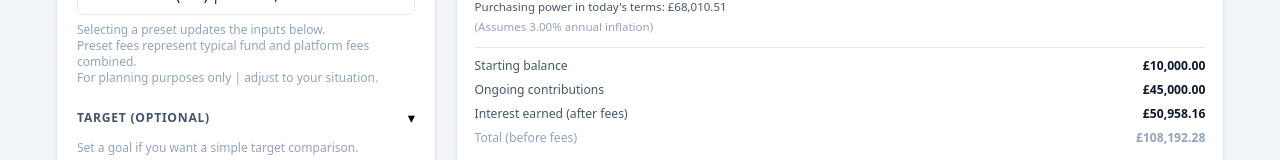
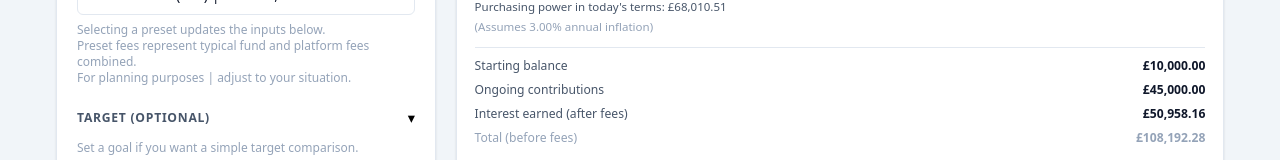
Before and after one commit to HenryBerkin/compound-toolkit, a React (Vite) app: page / in a window 1280 px wide. Shown: the part 322-482 px from the top of the page. Built offline with nearby package versions, Linux system fonts and the light colour scheme.

Commit message:
ux: remove number spinners and refine preset helper copy

```diff
--- a/src/components/CalculatorForm.tsx
+++ b/src/components/CalculatorForm.tsx
@@ -149,7 +149,7 @@ export const CalculatorForm: FC<Props> = ({ form, errors, onChange, activePreset
 
         <p className="form-hint">Selecting a preset updates the inputs below.</p>
         <p className="form-hint">Preset fees represent typical fund and platform fees combined.</p>
-        <p className="form-hint">For planning purposes only | adjust to your situation.</p>
+        <p className="form-hint">For planning purposes | adjust to your situation.</p>
       </fieldset>
 
       {/* ── Optional target ───────────────────────────────────────────────── */}
--- a/src/index.css
+++ b/src/index.css
@@ -611,7 +611,12 @@ body {
 /* Remove default number spinner */
 .form-control[type='number']::-webkit-inner-spin-button,
 .form-control[type='number']::-webkit-outer-spin-button {
-  opacity: 0.6;
+  -webkit-appearance: none;
+  margin: 0;
+}
+
+.form-control[type='number'] {
+  -moz-appearance: textfield;
 }
 
 .input-group .form-control {
```
